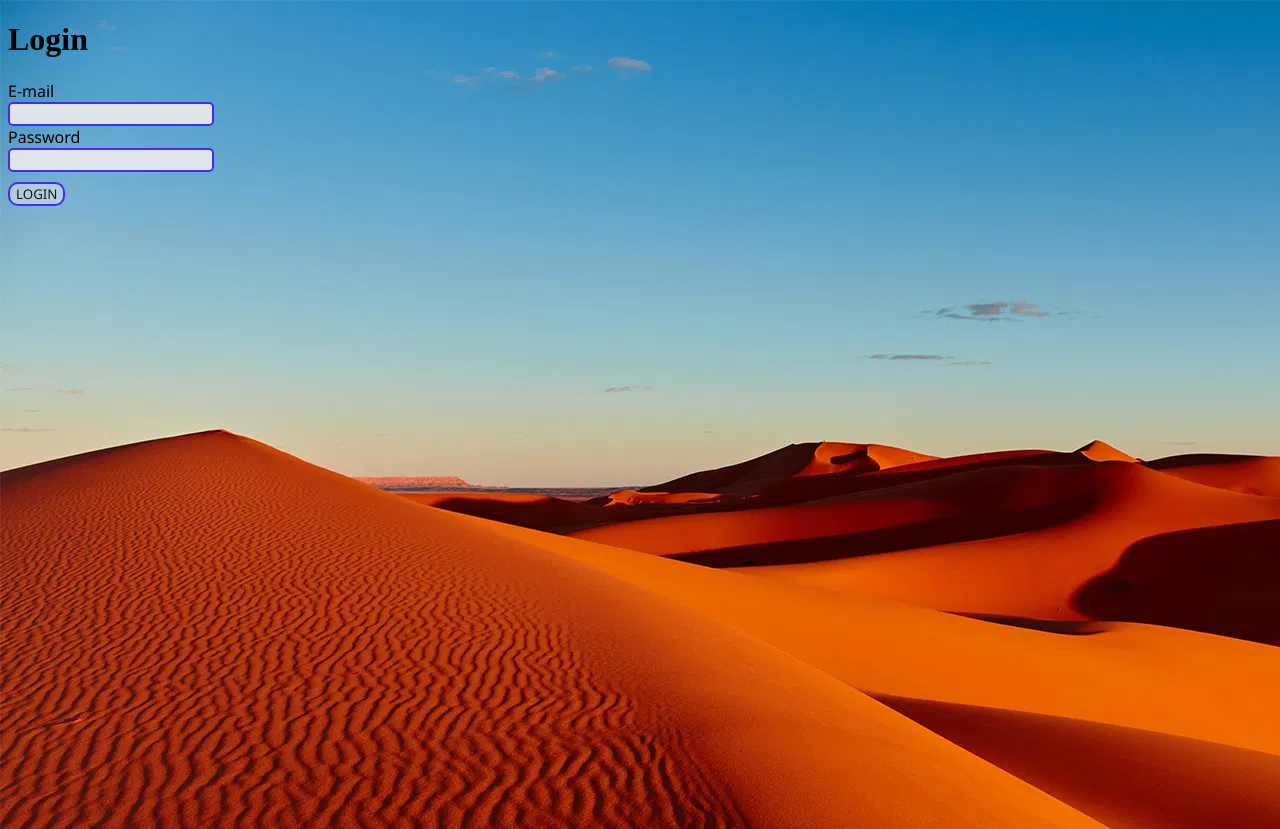
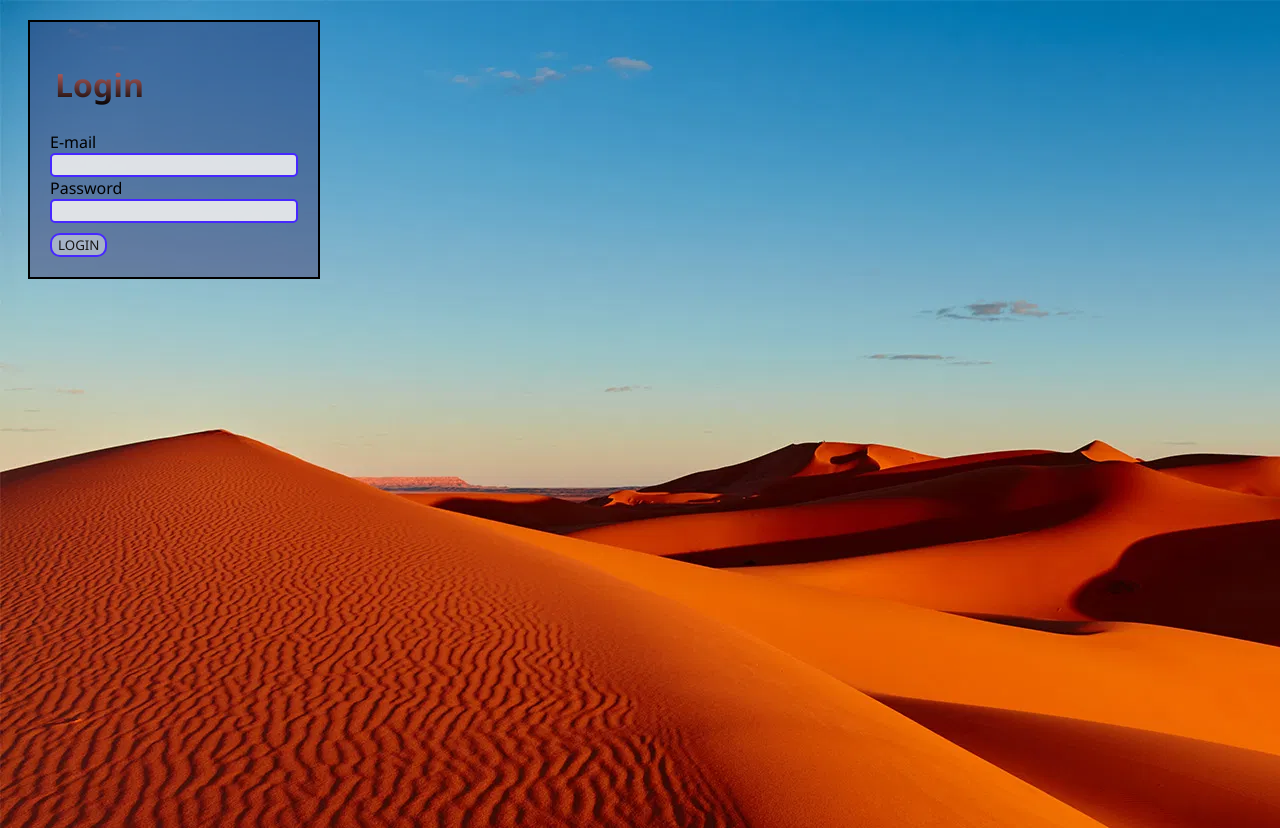
Before and after one commit to azeam/T9_notes, a React (Create React App) app in the folder home/: page /login in a window 1280 px wide. Built offline with nearby package versions, Linux system fonts and the light colour scheme; the HTML template or start-up script is replaced by a standard one.

Commit message:
Added to design
Added css for components

Created and added Header component to pages

```diff
--- a/home/src/components/Background.css
+++ b/home/src/components/Background.css
@@ -6,3 +6,11 @@ body{
 
 
 }
+
+.container{
+    border: 2px solid black;
+    margin: 20px;
+    padding: 20px;
+    width: fit-content;
+    background-color: rgba(40, 34, 94, 0.4);
+}
--- /dev/null
+++ b/home/src/components/Header.css
@@ -0,0 +1,8 @@
+.header1{
+    font-family: 'Segoe UI', Tahoma, Geneva, Verdana, sans-serif;
+    margin-bottom: 25px;
+    margin-left: 5px;
+    background: -webkit-linear-gradient(rgb(224, 119, 119), rgb(0, 0, 0));
+    -webkit-background-clip: text;
+    -webkit-text-fill-color: transparent;
+}
--- /dev/null
+++ b/home/src/components/Header.jsx
@@ -0,0 +1,14 @@
+import React, { Component } from 'react';
+import './Header.css';
+
+class Header extends Component {
+    render(){
+        return(
+            <div>
+                <h1 className={this.props.className}>{this.props.label}</h1>
+            </div>
+        );
+    }
+}
+
+export default (Header);
--- a/home/src/components/Input.css
+++ b/home/src/components/Input.css
@@ -15,4 +15,5 @@ input{
     background-color: rgba(238, 238, 238, 0.9);
     color: var(--dark);
     border: 2px solid var(--primary);
+    width: 240px;
 }
--- a/home/src/pages/NoteForm.js
+++ b/home/src/pages/NoteForm.js
@@ -4,6 +4,7 @@ import SubmitButton from "../components/Button";
 import NoteBody from "../components/TextArea";
 import history from "../utils/history";
 import "../components/Background.css";
+import Header from "../components/Header";
 
 const tokenCheck = () => {
     const authToken = localStorage.getItem("AuthToken");
@@ -153,7 +154,7 @@ class NoteForm extends Component {
 						  )
 					})
 				}
-
+				<Header className="header1" label="Newnote" name="newnote">New Note</Header>
 				<div className="noteForm">
 					<NoteBody id="body" label="New note" name="body" onChange={this.handleChange}></NoteBody>
 					<NoteBody id="category" label="Category" name="category" onChange={this.handleChange}></NoteBody>
--- a/home/src/pages/login.js
+++ b/home/src/pages/login.js
@@ -4,6 +4,7 @@ import SubmitButton from "../components/Button";
 import LoginInput from "../components/Input";
 import history from "../utils/history";
 import "../components/Background.css";
+import Header from "../components/Header";
 
 class login extends Component {
 	constructor(props) {
@@ -50,7 +51,7 @@ class login extends Component {
 		return (
 			<div className="container">
 				<form className="login">
-					<h1>Login</h1>
+					<Header className="header1" label="Login" name="login">Login</Header>
 					<LoginInput type="email" id="email" label="E-mail" name="email" onChange={this.handleChange}></LoginInput>
 					<LoginInput type="password" id="password" label="Password" name="password" onChange={this.handleChange}></LoginInput>
 
--- a/home/src/pages/signup.js
+++ b/home/src/pages/signup.js
@@ -4,6 +4,7 @@ import SubmitButton from "../components/Button";
 import SignupInput from "../components/Input";
 import history from "../utils/history";
 import "../components/Background.css";
+import Header from "../components/Header";
 
 class signup extends Component {
 	constructor(props) {
@@ -53,7 +54,7 @@ class signup extends Component {
 		return (
 			<div className="container">
 				<form className="signup">
-					<h1>Sign up</h1>
+					<Header className="header1" label="Signup" name="signup">Sign Up</Header>
 					<SignupInput type="text" id="username" label="Username" name="username" onChange={this.handleChange}></SignupInput>
 					<SignupInput type="email" id="email" label="E-mail" name="email" onChange={this.handleChange}></SignupInput>
 					<SignupInput type="password" id="password" label="Password" name="password" onChange={this.handleChange}></SignupInput>
```
